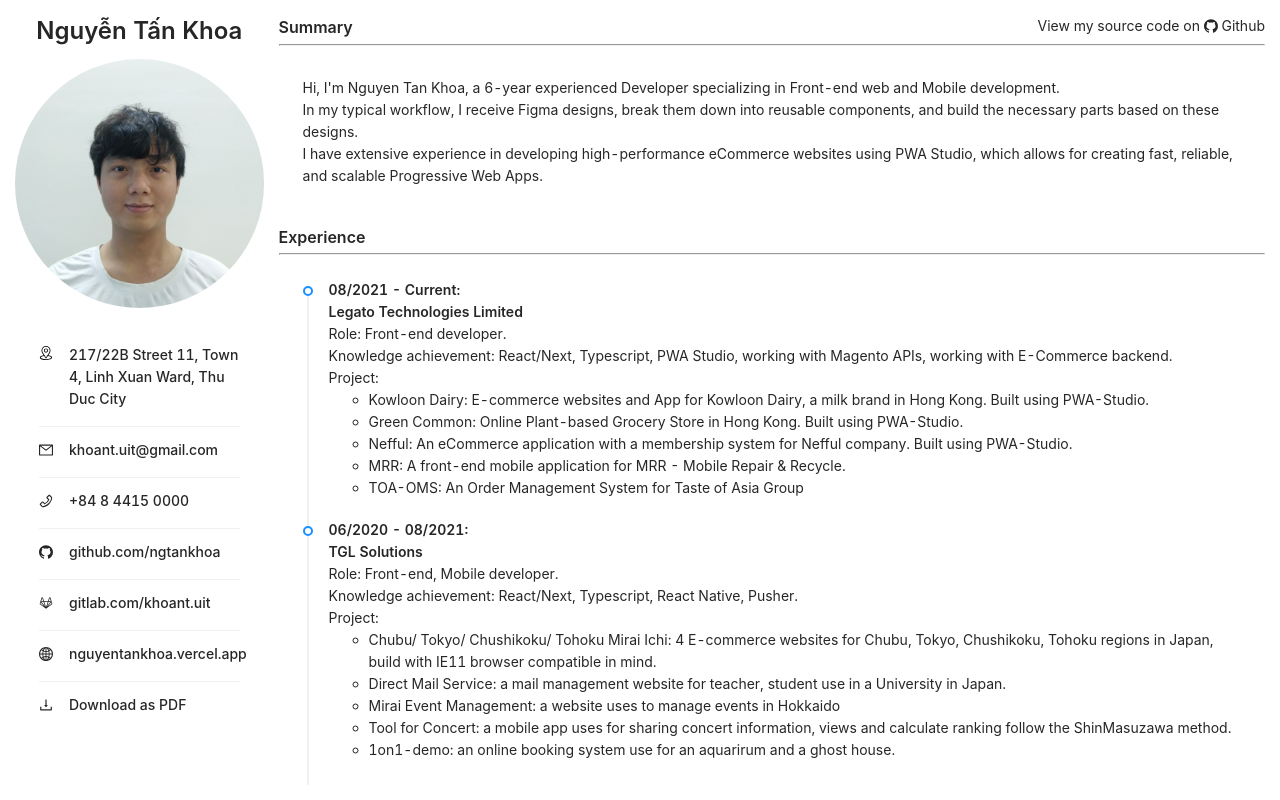
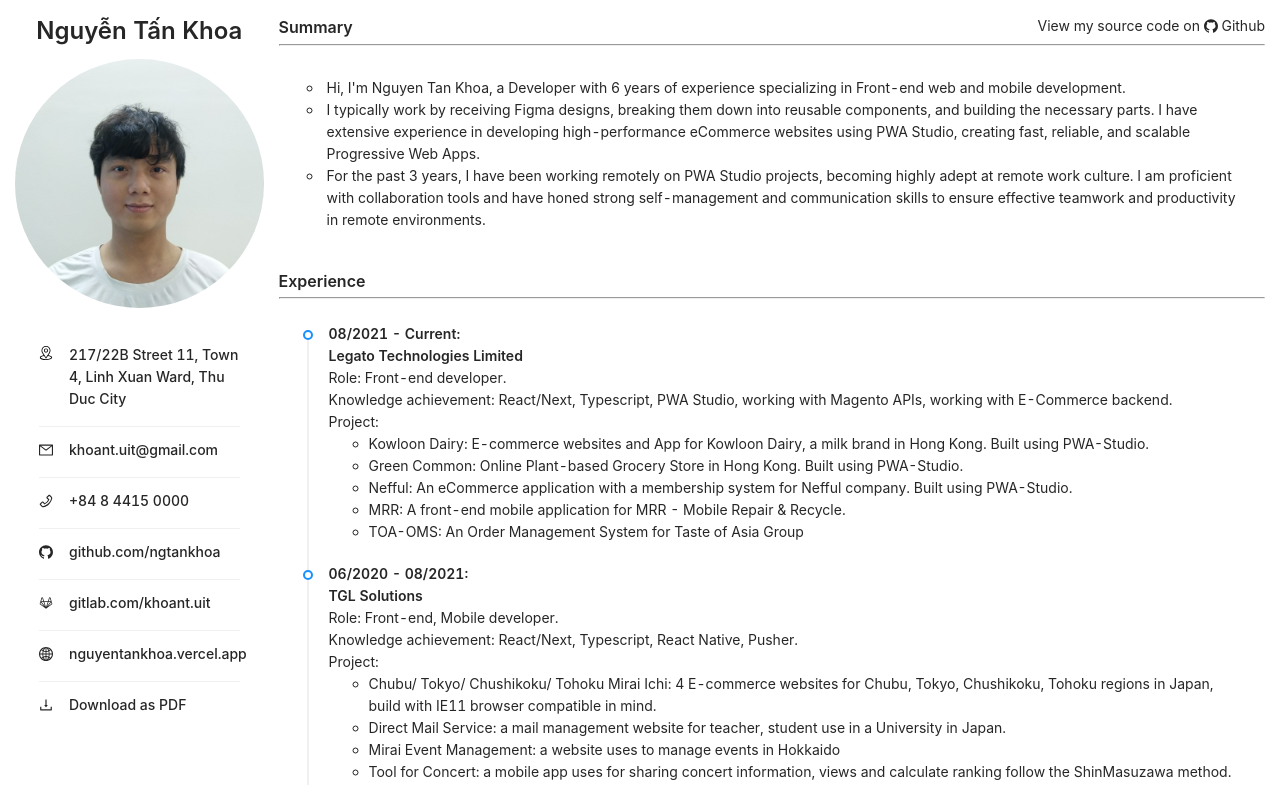
Before and after one commit to ngtankhoa/next-cv, a Next.js app: page / in a window 1280 px wide. Built offline with nearby package versions, Linux system fonts and the light colour scheme.

Commit message:
feat: summary into bullet list

```diff
--- a/containers/summary/summary.tsx
+++ b/containers/summary/summary.tsx
@@ -16,13 +16,22 @@
         </TitleSession>
         <Card hoverable bordered={false}>
           <Typography.Paragraph>
-            Hi, I&apos;m Nguyen Tan Khoa, a 6-year experienced Developer specializing in Front-end web and Mobile
-            development.
-            <br />
-            In my typical workflow, I receive Figma designs, break them down into reusable components, and build the
-            necessary parts based on these designs.
-            <br />I have extensive experience in developing high-performance eCommerce websites using PWA Studio, which
-            allows for creating fast, reliable, and scalable Progressive Web Apps.
+            <ul>
+              <li>
+                Hi, I&apos;m Nguyen Tan Khoa, a Developer with 6 years of experience specializing in Front-end web and
+                mobile development.
+              </li>
+              <li>
+                I typically work by receiving Figma designs, breaking them down into reusable components, and building
+                the necessary parts. I have extensive experience in developing high-performance eCommerce websites using
+                PWA Studio, creating fast, reliable, and scalable Progressive Web Apps.
+              </li>
+              <li>
+                For the past 3 years, I have been working remotely on PWA Studio projects, becoming highly adept at
+                remote work culture. I am proficient with collaboration tools and have honed strong self-management and
+                communication skills to ensure effective teamwork and productivity in remote environments.
+              </li>
+            </ul>
           </Typography.Paragraph>
         </Card>
       </InformationContainer>
```
